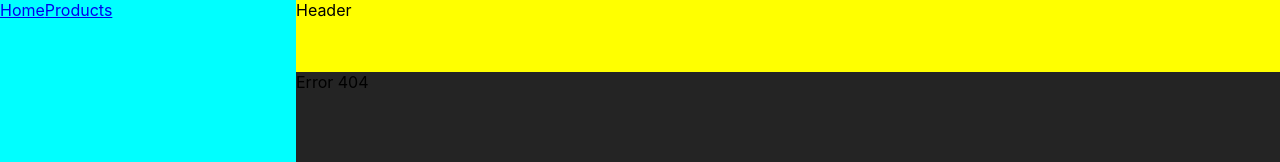
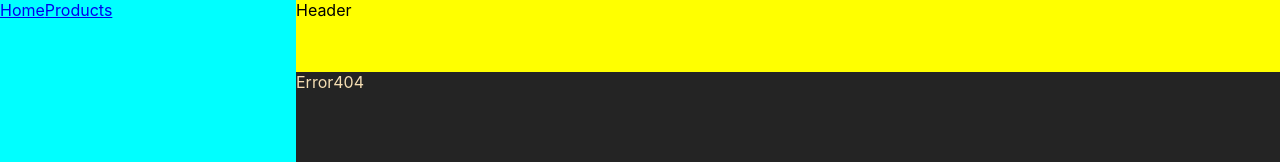
Before and after one commit to JoaquinVarelaCenco/Dashboard-Equipo1, a React (Create React App) app: page /stores in a window 1280 px wide. Before the commit this address had no page. Shown: the top 162 px of the page. Built offline with nearby package versions, Linux system fonts and the light colour scheme.

Commit message:
Inicio de pagina error404, ya agregada en el router

```diff
--- /dev/null
+++ b/src/pages/Error404/Error404.css
@@ -0,0 +1,3 @@
+.error{
+    color: wheat;
+}
--- /dev/null
+++ b/src/pages/Error404/Error404.js
@@ -0,0 +1,9 @@
+import './Error404.css';
+
+const Error404 = () => {
+  return (
+    <div className='error'>Error404</div>
+  )
+}
+
+export default Error404
--- a/src/routes/AppRouter.js
+++ b/src/routes/AppRouter.js
@@ -1,5 +1,6 @@
 import React from "react";
 import { BrowserRouter, Routes, Route } from "react-router-dom";
+import Error404 from "../pages/Error404/Error404";
 import Home from "../pages/Home/Home";
 import ProductsList from "../pages/Products/ProductsList/ProductsList";
 import ProductView from "../pages/Products/ProductView/ProductView";
@@ -12,7 +13,7 @@ const AppRouter = () => {
         <Route path="/products" element={<ProductsList/>}/>
         <Route path="/products/:id" element={<ProductView/>}/>
         <Route path="/products/new" element={<ProductView/>}/>
-        <Route path="/*" element={"Error 404"}/>
+        <Route path="/*" element={<Error404/>}/>
       </Routes>
   );
 };
```
